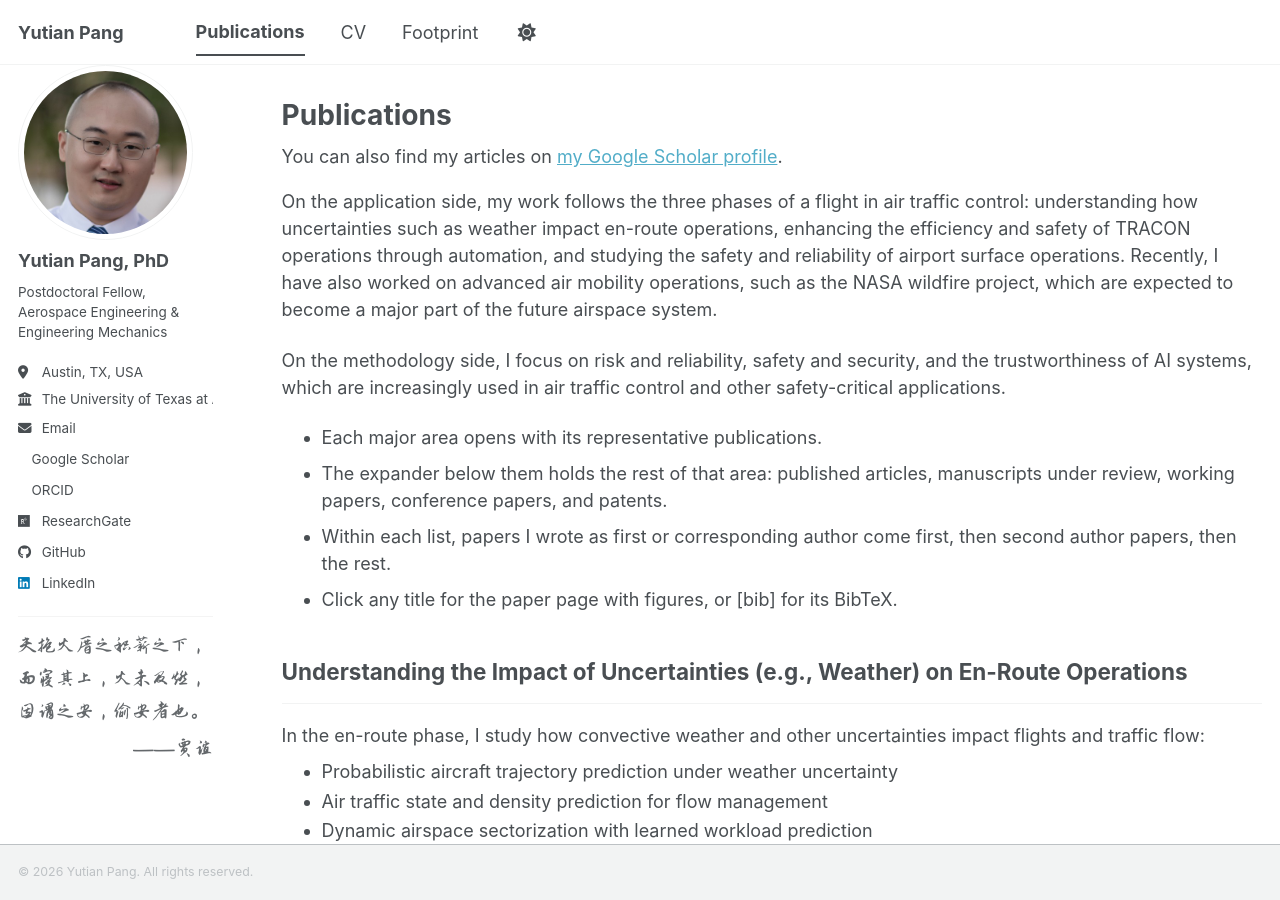
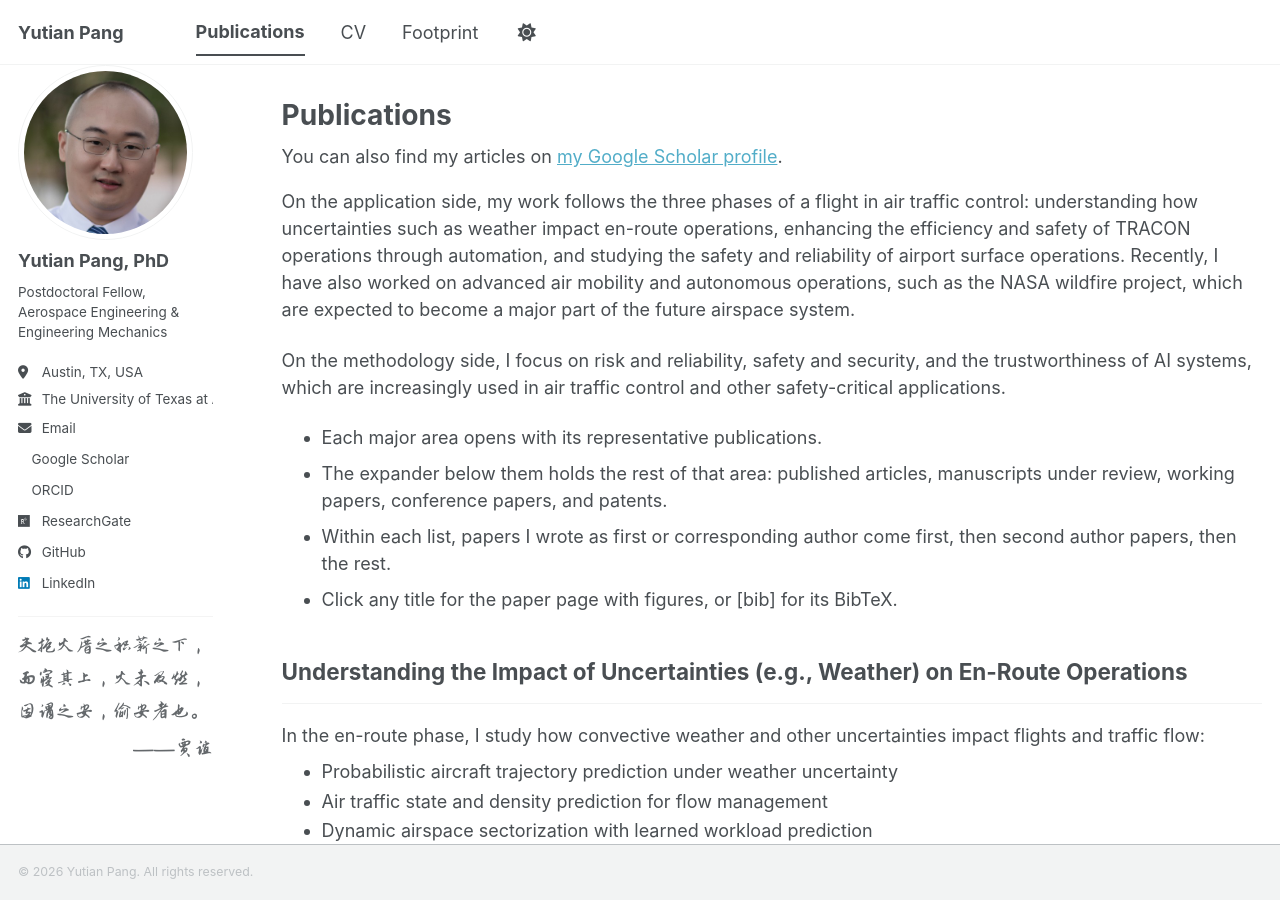
Before and after one commit to YutianPangASU/yutianpangasu.github.io, a Jekyll site: the page built from _pages/publications.html, in a window 1280 px wide and 900 px high. Built offline with Jekyll 4.4.1, drawn with Linux system fonts in a browser that asks for light colours; a style sheet for code colours, icons or effects is not loaded; some of the changed text lies outside the part shown.

Commit message:
Retitle AAM group: Advanced Air Mobility and Autonomous Operations
Co-Authored-By: Claude Fable 5 <noreply@anthropic.com>

```diff
--- a/_config.yml
+++ b/_config.yml
@@ -125,7 +125,7 @@ publication_area:
       - 'Real-time runway incursion alerting from ATC speech and ADS-B'
       - 'Runway and taxiway exit prediction for landing aircraft'
   aam:
-    title: 'Advanced Air Mobility Operations'
+    title: 'Advanced Air Mobility and Autonomous Operations'
     description: 'Beyond crewed aviation, I study advanced air mobility, remotely piloted aircraft, and autonomous delivery operations:'
     topics:
       - 'Reliability of remotely piloted aircraft under communication uncertainties'
--- a/_pages/publications.html
+++ b/_pages/publications.html
@@ -11,7 +11,7 @@ author_profile: true
 
 {% include base_path %}
 
-<p>On the application side, my work follows the three phases of a flight in air traffic control: understanding how uncertainties such as weather impact en-route operations, enhancing the efficiency and safety of TRACON operations through automation, and studying the safety and reliability of airport surface operations. Recently, I have also worked on advanced air mobility operations, such as the NASA wildfire project, which are expected to become a major part of the future airspace system.</p>
+<p>On the application side, my work follows the three phases of a flight in air traffic control: understanding how uncertainties such as weather impact en-route operations, enhancing the efficiency and safety of TRACON operations through automation, and studying the safety and reliability of airport surface operations. Recently, I have also worked on advanced air mobility and autonomous operations, such as the NASA wildfire project, which are expected to become a major part of the future airspace system.</p>
 
 <p>On the methodology side, I focus on risk and reliability, safety and security, and the trustworthiness of AI systems, which are increasingly used in air traffic control and other safety-critical applications.</p>
 
```
